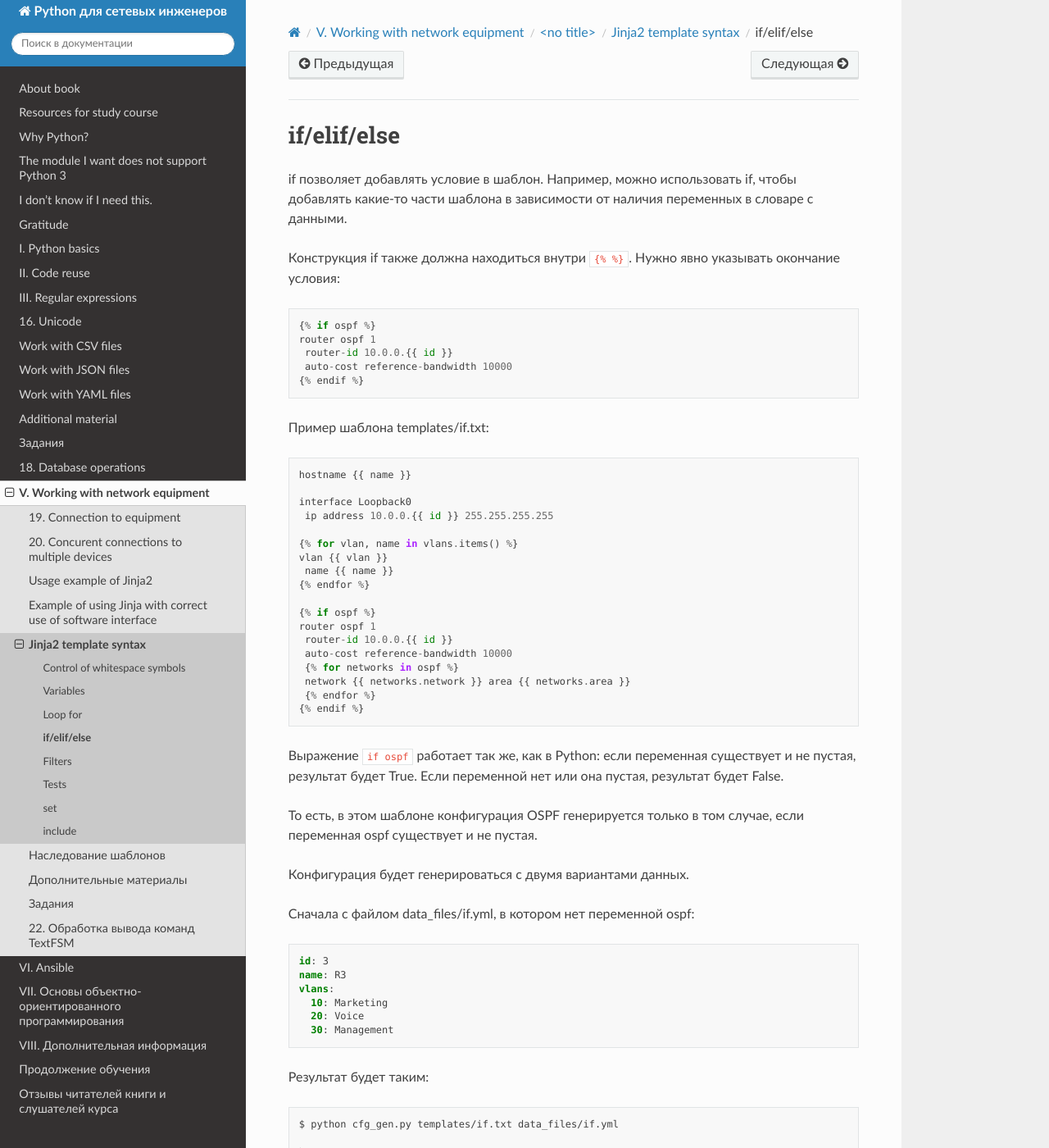
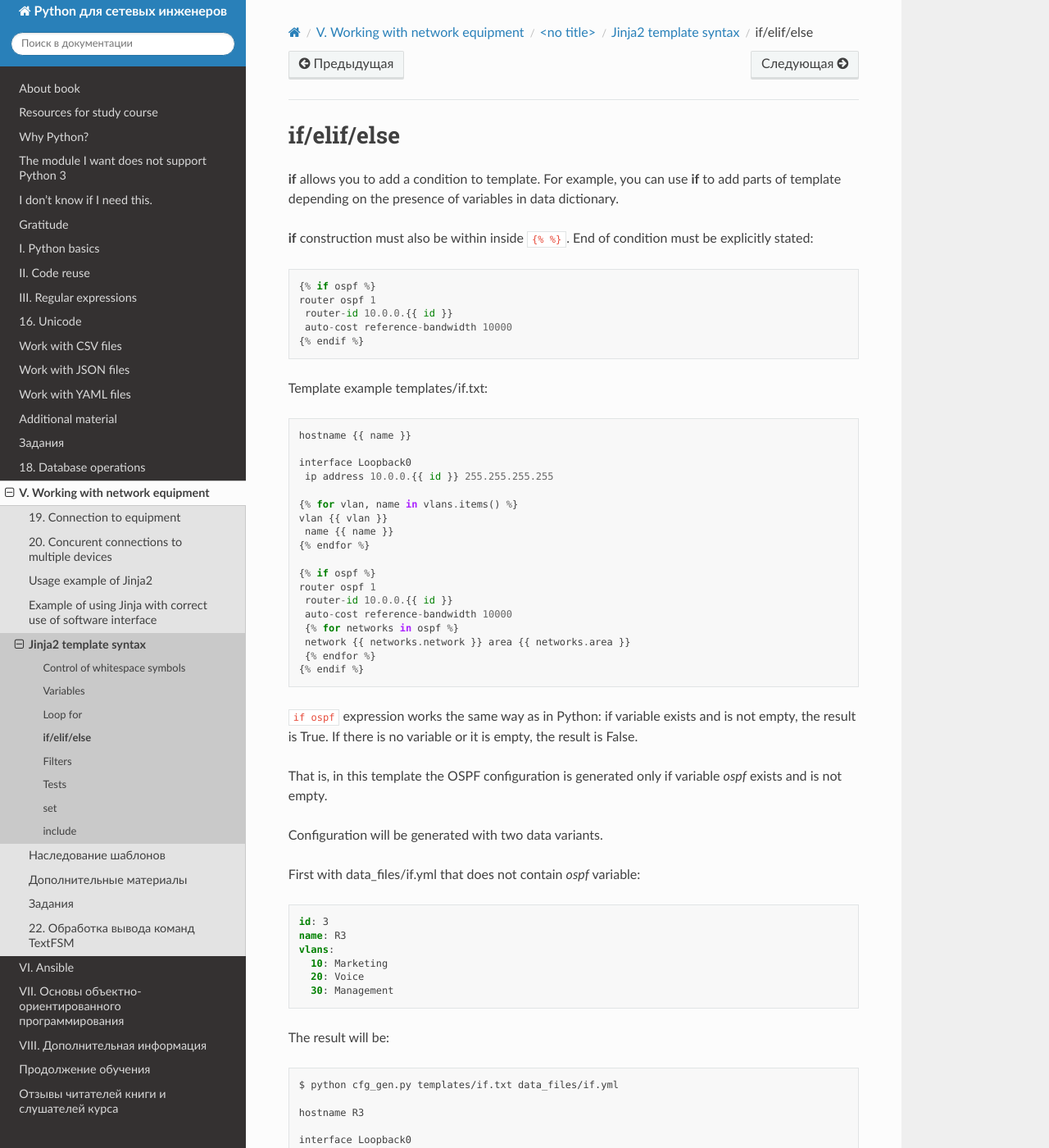
Before and after one commit to Aidar5/nattoeng, a Sphinx documentation site: the page built from docs/source/book/21_jinja2/3c_syntax_if.rst, in a window 1280 px wide and 1400 px high. Shown: the whole window at 82% size. Built offline with Sphinx 7.4.7 and the Read the Docs theme 2.0.0, drawn with Linux system fonts in a browser that asks for light colours; pages that are not in the unit, such as notebooks, are missing from menus; some of the changed text lies outside the part shown.

Commit message:
Update 3c_syntax_if.rst

```diff
--- a/docs/source/book/21_jinja2/3c_syntax_if.rst
+++ b/docs/source/book/21_jinja2/3c_syntax_if.rst
@@ -1,12 +1,10 @@
 if/elif/else
 ------------
 
-if позволяет добавлять условие в шаблон. Например, можно использовать
-if, чтобы добавлять какие-то части шаблона в зависимости от наличия
-переменных в словаре с данными.
+**if** allows you to add a condition to template. For example, you can use **if** to add parts of template depending on the presence of variables in data dictionary.
 
-Конструкция if также должна находиться внутри ``{% %}``.
-Нужно явно указывать окончание условия:
+**if** construction must also be within  inside ``{% %}``.
+End of condition must be explicitly stated:
 
 ::
 
@@ -16,7 +14,7 @@ if, чтобы добавлять какие-то части шаблона в
      auto-cost reference-bandwidth 10000
     {% endif %}
 
-Пример шаблона templates/if.txt:
+Template example templates/if.txt:
 
 ::
 
@@ -39,16 +37,13 @@ if, чтобы добавлять какие-то части шаблона в
      {% endfor %}
     {% endif %}
 
-Выражение ``if ospf`` работает так же, как в Python: если переменная
-существует и не пустая, результат будет True. Если переменной нет или
-она пустая, результат будет False.
+``if ospf`` expression works the same way as in Python: if variable exists and is not empty, the result is True. If there is no variable or it is empty, the result is False.
 
-То есть, в этом шаблоне конфигурация OSPF генерируется только в том
-случае, если переменная ospf существует и не пустая.
+That is, in this template the OSPF configuration is generated only if variable *ospf* exists and is not empty.
 
-Конфигурация будет генерироваться с двумя вариантами данных.
+Configuration will be generated with two data variants.
 
-Сначала с файлом data_files/if.yml, в котором нет переменной ospf:
+First with data_files/if.yml that does not contain *ospf* variable:
 
 .. code:: yaml
 
@@ -59,7 +54,7 @@ if, чтобы добавлять какие-то части шаблона в
       20: Voice
       30: Management
 
-Результат будет таким:
+The result will be:
 
 ::
 
@@ -77,7 +72,7 @@ if, чтобы добавлять какие-то части шаблона в
     vlan 30
      name Management
 
-Теперь аналогичный шаблон, но с файлом data_files/if_ospf.yml:
+Now a similar template but with data_files/if_ospf.yml file:
 
 .. code:: yaml
 
@@ -95,7 +90,7 @@ if, чтобы добавлять какие-то части шаблона в
       - network: 10.1.1.0 0.0.0.255
         area: 0
 
-Теперь результат выполнения будет таким:
+Now the result will be:
 
 ::
 
@@ -118,9 +113,9 @@ if, чтобы добавлять какие-то части шаблона в
      network 10.0.2.0 0.0.0.255 area 2
      network 10.1.1.0 0.0.0.255 area 0
 
-Как и в Python, в Jinja можно делать ответвления в условии.
+As in Python, Jinja is allowed to make branches in condition.
 
-Пример шаблона templates/if_vlans.txt:
+Template example templates/if_vlans.txt:
 
 ::
 
@@ -135,7 +130,7 @@ if, чтобы добавлять какие-то части шаблона в
      {% endif %}
     {% endfor %}
 
-Файл data_files/if_vlans.yml с данными:
+Data file data_files/if_vlans.yml:
 
 .. code:: yaml
 
@@ -150,11 +145,9 @@ if, чтобы добавлять какие-то части шаблона в
         action: delete
         vlans: 10
 
-В данном примере в зависимости от значения параметра action генерируются
-разные команды.
+In this example, different commands are generated depending on the value of *action* parameter.
 
-В шаблоне можно было использовать и такой вариант обращения к вложенным
-словарям:
+In the template you could also use this option to refer to nested dictionaries:
 
 ::
 
@@ -169,7 +162,7 @@ if, чтобы добавлять какие-то части шаблона в
      {% endif %}
     {% endfor %}
 
-В итоге будет сгенерирована такая конфигурация:
+This will result in the following configuration:
 
 ::
 
@@ -181,10 +174,9 @@ if, чтобы добавлять какие-то части шаблона в
     interface Fa0/2
      switchport trunk allowed vlan 10,30
 
-Также с помощью if можно фильтровать, по каким элементам
-последовательности пройдется цикл for.
+Using **if** you can also filter which elements of the sequence will be iterated by **for** loop.
 
-Пример шаблона templates/if_for.txt с фильтром в цикле for:
+Template example templates/if_for.txt with filter in **for** loop:
 
 ::
 
@@ -193,7 +185,7 @@ if, чтобы добавлять какие-то части шаблона в
      name {{ name }}
     {% endfor %}
 
-Файл с данными (data_files/if_for.yml):
+Data file (data_files/if_for.yml):
 
 .. code:: yaml
 
@@ -202,7 +194,7 @@ if, чтобы добавлять какие-то части шаблона в
       20: Voice
       30: Management
 
-Результат выполнения:
+The result will be:
 
 ::
 
```
